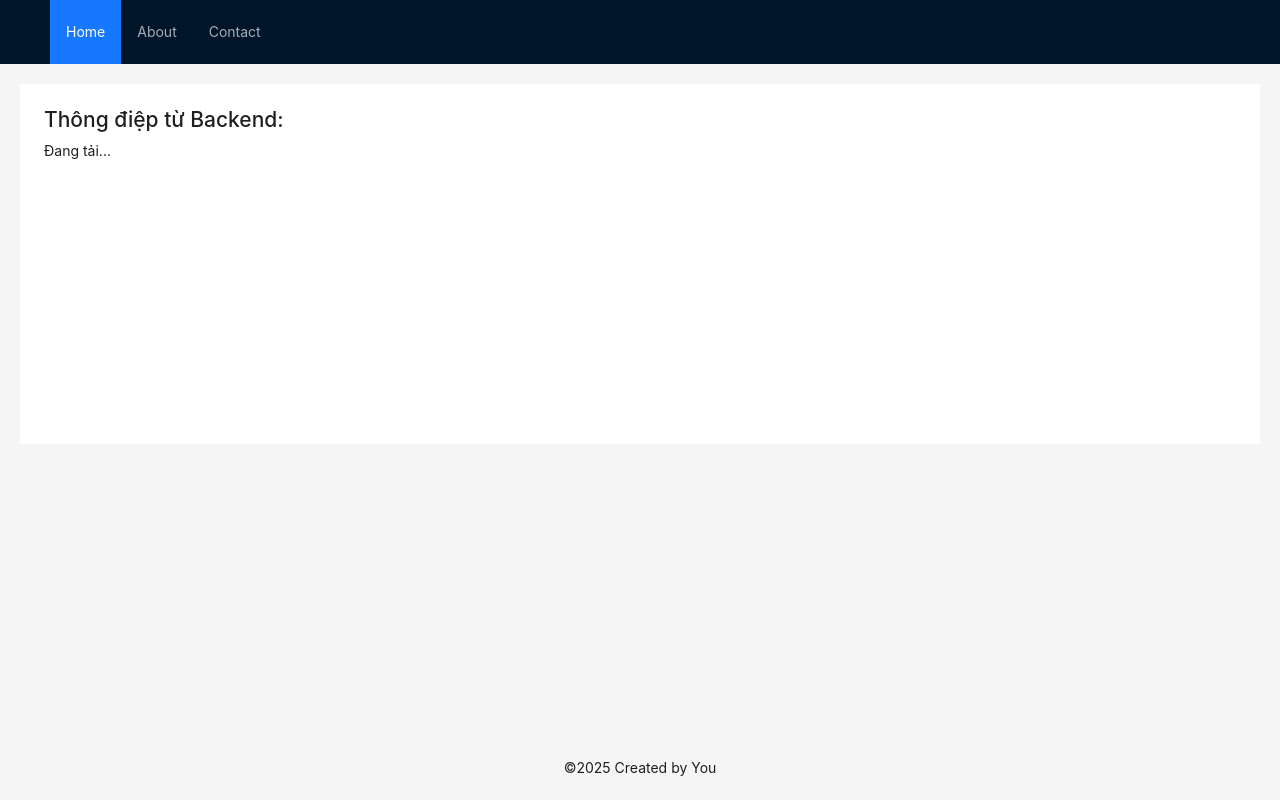
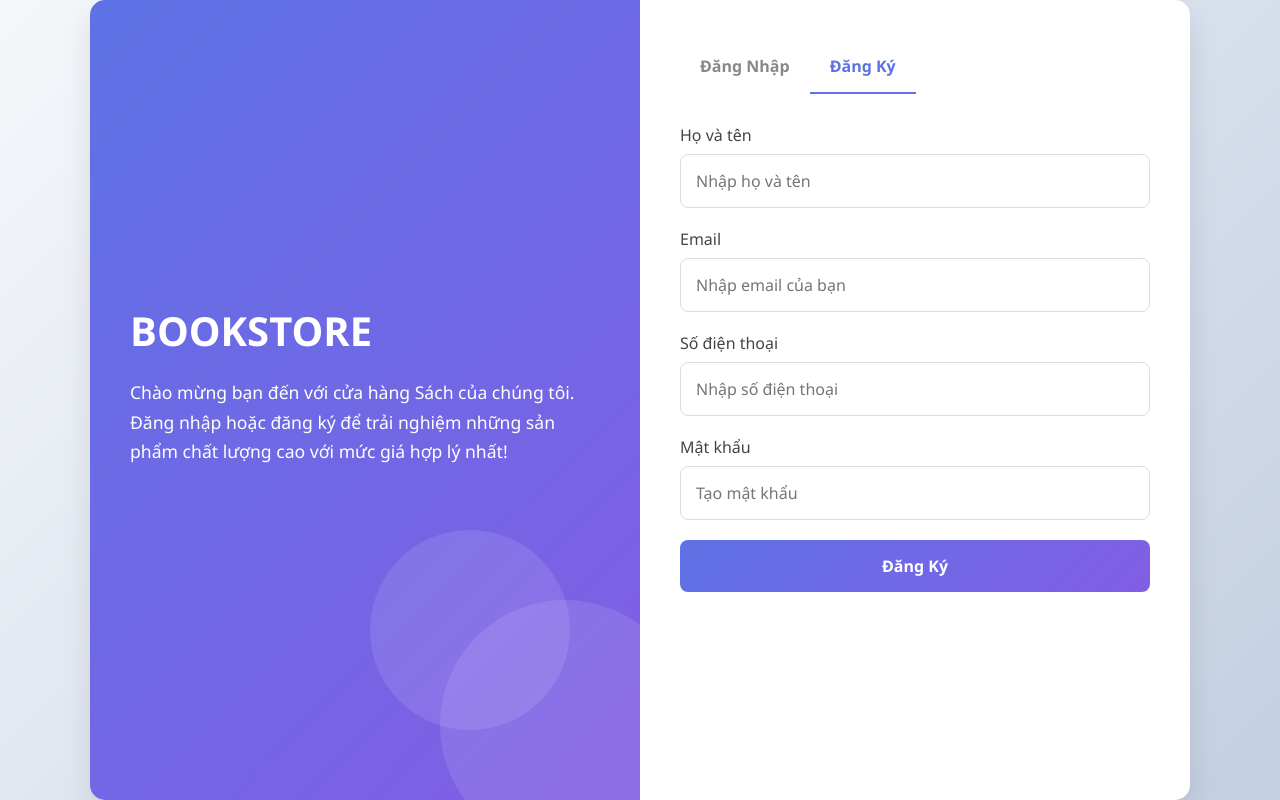
Before and after one commit to NMTIEN05/FE-TTCODEFARM, a React (Vite) app: page /register in a window 1280 px wide. Built offline with nearby package versions, Linux system fonts and the light colour scheme; no server answers.

Commit message:
register

```diff
--- a/db.json
+++ b/db.json
@@ -1,4 +1,14 @@
 {
+  "users": [
+    {
+      "email": "tiennmph506859@gmail.com",
+      "password": "$2a$10$r71ZFW0i0Cf8teiIk3rrDet9i8sLGD.13bCzfF4zsgrU4SeDpVhg.",
+      "fullname": "Nguyễn Mạnh Tiến",
+      "phone": "0372229304",
+      "confirmPassword": "123456",
+      "id": 1
+    }
+  ],
   "posts": [
     {
       "id": 1,
--- a/src/App.tsx
+++ b/src/App.tsx
@@ -1,61 +1,25 @@
-import { Layout, Menu } from "antd";
-import { Link } from "react-router-dom";
-import { useEffect, useState } from "react";
-import axios from "axios";
-import "antd/dist/reset.css";
-
-const { Header, Content, Footer } = Layout;
+import React, { useEffect } from 'react';
+import axios from 'axios';
+import { useRoutes } from 'react-router-dom';
+import Register from './pages/auth/Register';
+import Login from './pages/auth/Login';
 
 function App() {
-  const [message, setMessage] = useState("");
 
   useEffect(() => {
     axios
-      .get("http://localhost:8888/api/message", {
-        withCredentials: true,
+      .get("http://localhost:8888/api/ping")  // Kiểm tra URL có chính xác không
+      .then(response => {
+        console.log(response.data.message);  // In ra thông báo từ backend
       })
-      .then((res) => {
-        setMessage(res.data.message);
-      })
-      .catch((err) => {
-        console.error("Lỗi khi gọi API:", err);
+      .catch(error => {
+        console.error("Lỗi khi gọi API:", error);  // Hiển thị lỗi khi gọi API
       });
   }, []);
-
-  return (
-    <Layout style={{ minHeight: "100vh" }}>
-      <Header>
-        <div className="logo" />
-        <Menu
-          theme="dark"
-          mode="horizontal"
-          defaultSelectedKeys={["home"]}
-          items={[
-            { key: "home", label: <Link to="/">Home</Link> },
-            { key: "about", label: <Link to="/about">About</Link> },
-            { key: "contact", label: <Link to="/contact">Contact</Link> },
-          ]}
-        />
-      </Header>
-
-      <Content style={{ padding: "20px" }}>
-        <div
-          style={{
-            background: "#fff",
-            padding: 24,
-            minHeight: 360,
-          }}
-        >
-          <h2>Thông điệp từ Backend:</h2>
-          <p>{message || "Đang tải..."}</p>
-        </div>
-      </Content>
-
-      <Footer style={{ textAlign: "center" }}>
-        ©2025 Created by You
-      </Footer>
-    </Layout>
-  );
+const routes = useRoutes([
+  {path: '/register', element:<Register/>},
+  {path: '/login', element:<Login/>},
+])
+  return routes;
 }
-
 export default App;
--- a/src/css/auth.css
+++ b/src/css/auth.css
@@ -13,6 +13,11 @@
     justify-content: center;
     background-size: cover;
 }
+
+.tabs a {
+    text-decoration: none;
+}
+
 
 .container {
     width: 1100px;
@@ -96,6 +101,15 @@
 .tab.active {
     color: #5e72e4;
     border-bottom: 2px solid #5e72e4;
+}
+
+
+.form-container {
+
+
+    justify-content: center;
+    align-items: center;
+    height: 100%;
 }
 
 .form-container form {
@@ -228,3 +242,9 @@
         padding: 30px;
     }
 }
+
+.error {
+    color: red;
+    font-size: 13px;
+    margin-top: 4px;
+}
--- a/src/pages/auth/Login.tsx
+++ b/src/pages/auth/Login.tsx
@@ -6,10 +6,10 @@ const Login = () => {
     <div className="container">
   <div className="left-side">
     <div className="decoration"></div>
-    <h1>ShopPhuKien</h1>
-    <p>
-      Chào mừng bạn đến với cửa hàng phụ kiện của chúng tôi. Đăng nhập hoặc đăng ký để trải nghiệm những sản phẩm chất lượng cao với mức giá hợp lý nhất!
-    </p>
+    <h1>BOOKSTORE</h1>
+        <p>
+          Chào mừng bạn đến với cửa hàng Sách của chúng tôi. Đăng nhập hoặc đăng ký để trải nghiệm những sản phẩm chất lượng cao với mức giá hợp lý nhất!
+        </p>
   </div>
   <div className="right-side">
     <div className="tabs">
@@ -17,6 +17,7 @@ const Login = () => {
           <Link className="tab " to="/register">Đăng Ký</Link>
 
     </div>
+    <div className="auth">
     <div className="form-container">
       <form id="login-form" className="active">
         <div className="input-group">
@@ -33,29 +34,8 @@ const Login = () => {
         <button type="submit">Đăng Nhập</button>
       </form>
     </div>
-    <div className="social-login">
-      <p>Hoặc đăng nhập với</p>
-      <div className="social-icons">
-        <div className="social-icon">
-          {/* SVG Google */}
-          <svg width="20" height="20" viewBox="0 0 20 20" fill="none" xmlns="http://www.w3.org/2000/svg">
-            {/* ...path data... */}
-          </svg>
-        </div>
-        <div className="social-icon">
-          {/* SVG Facebook */}
-          <svg width="20" height="20" viewBox="0 0 20 20" fill="none" xmlns="http://www.w3.org/2000/svg">
-            {/* ...path data... */}
-          </svg>
-        </div>
-        <div className="social-icon">
-          {/* SVG Twitter */}
-          <svg width="20" height="20" viewBox="0 0 20 20" fill="none" xmlns="http://www.w3.org/2000/svg">
-            {/* ...path data... */}
-          </svg>
-        </div>
-      </div>
     </div>
+
   </div>
 </div>
 
--- a/src/pages/auth/Register.tsx
+++ b/src/pages/auth/Register.tsx
@@ -1,41 +1,68 @@
-import React from 'react'
+import React from 'react';
 import '../../css/auth.css';
-import { Link } from 'react-router-dom';
+import { Link, useNavigate } from 'react-router-dom';
+import { useForm } from 'react-hook-form';
+import axios from 'axios';
+
 const Register = () => {
+  const nav = useNavigate();
+  const {
+    register,
+    handleSubmit,
+    formState: { errors },
+  } = useForm();
+
+  const onSubmit = async (data: any) => {
+    console.log(data);
+
+    try {
+      await axios.post("http://localhost:8888/auth/register", data);
+      alert("Đăng ký thành công");
+      nav("/auth/login");
+    } catch (error) {
+      console.log(error);
+      alert("Đăng ký thất bại");
+    }
+  };
+
   return (
     <div className="container">
       <div className="left-side">
         <div className="decoration"></div>
-    <h1>ShopPhuKien</h1>
+        <h1>BOOKSTORE</h1>
         <p>
-      Chào mừng bạn đến với cửa hàng phụ kiện của chúng tôi. Đăng nhập hoặc đăng ký để trải nghiệm những sản phẩm chất lượng cao với mức giá hợp lý nhất!
+          Chào mừng bạn đến với cửa hàng Sách của chúng tôi. Đăng nhập hoặc đăng ký để trải nghiệm những sản phẩm chất lượng cao với mức giá hợp lý nhất!
         </p>
       </div>
+
       <div className="right-side">
         <div className="tabs">
-      <Link  className="tab " to="/login" >Đăng Nhập</Link>
+          <Link className="tab" to="/login">Đăng Nhập</Link>
           <Link className="tab active" to="/register">Đăng Ký</Link>
         </div>
+
         <div className="form-container">
-  <form id="register-form" className="active">
+          <form id="register-form" className="active" onSubmit={handleSubmit(onSubmit)}>
             <div className="input-group">
               <label htmlFor="fullname">Họ và tên</label>
               <input
                 type="text"
                 id="fullname"
                 placeholder="Nhập họ và tên"
-        required
+                {...register("fullname", { required: true })}
               />
+              {errors.fullname && <p className="error">Họ và tên không được để trống</p>}
             </div>
 
             <div className="input-group">
-      <label htmlFor="register-email">Email</label>
+              <label htmlFor="email">Email</label>
               <input
                 type="email"
-        id="register-email"
+                id="email"
                 placeholder="Nhập email của bạn"
-        required
+                {...register("email", { required: true })}
               />
+              {errors.email && <p className="error">Email không được để trống</p>}
             </div>
 
             <div className="input-group">
@@ -44,61 +71,32 @@ const Register = () => {
                 type="tel"
                 id="phone"
                 placeholder="Nhập số điện thoại"
-        required
+                {...register("phone", { required: true })}
               />
+              {errors.phone && <p className="error">Số điện thoại không được để trống</p>}
             </div>
 
             <div className="input-group">
-      <label htmlFor="register-password">Mật khẩu</label>
+              <label htmlFor="password">Mật khẩu</label>
               <input
                 type="password"
-        id="register-password"
+                id="password"
                 placeholder="Tạo mật khẩu"
-        required
+                {...register("password", { required: true })}
               />
+              {errors.password && <p className="error">Mật khẩu không được để trống</p>}
             </div>
 
-    <div className="input-group">
-      <label htmlFor="confirm-password">Xác nhận mật khẩu</label>
-      <input
-        type="password"
-        id="confirm-password"
-        placeholder="Xác nhận mật khẩu"
-        required
-      />
-    </div>
+
 
             <button type="submit">Đăng Ký</button>
           </form>
         </div>
 
-    <div className="social-login">
-      <p>Hoặc đăng nhập với</p>
-      <div className="social-icons">
-        <div className="social-icon">
-          {/* SVG Google */}
-          <svg width="20" height="20" viewBox="0 0 20 20" fill="none" xmlns="http://www.w3.org/2000/svg">
-            {/* ...path data... */}
-          </svg>
-        </div>
-        <div className="social-icon">
-          {/* SVG Facebook */}
-          <svg width="20" height="20" viewBox="0 0 20 20" fill="none" xmlns="http://www.w3.org/2000/svg">
-            {/* ...path data... */}
-          </svg>
-        </div>
-        <div className="social-icon">
-          {/* SVG Twitter */}
-          <svg width="20" height="20" viewBox="0 0 20 20" fill="none" xmlns="http://www.w3.org/2000/svg">
-            {/* ...path data... */}
-          </svg>
+
       </div>
     </div>
-    </div>
-  </div>
-</div>
+  );
+};
 
-  )
-}
-
-export default Register
+export default Register;
```
Also changed, not shown: src/router/auth.tsx (added). Lines whose indentation alone changed are shown as unchanged.
